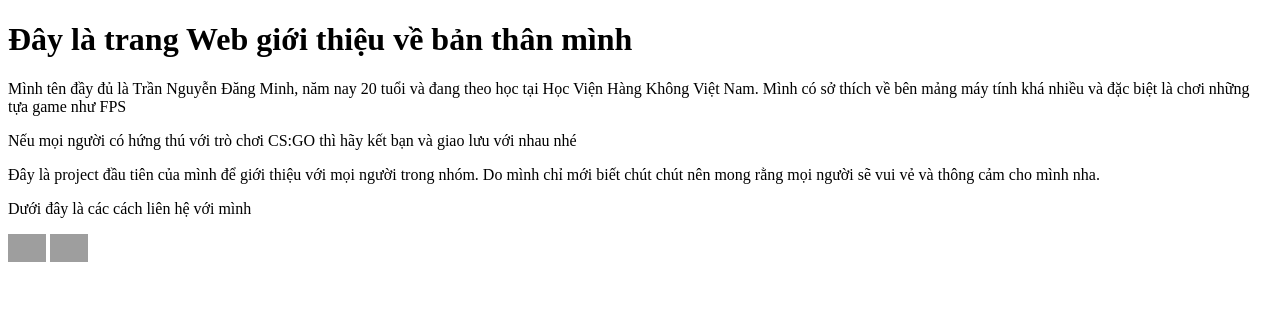
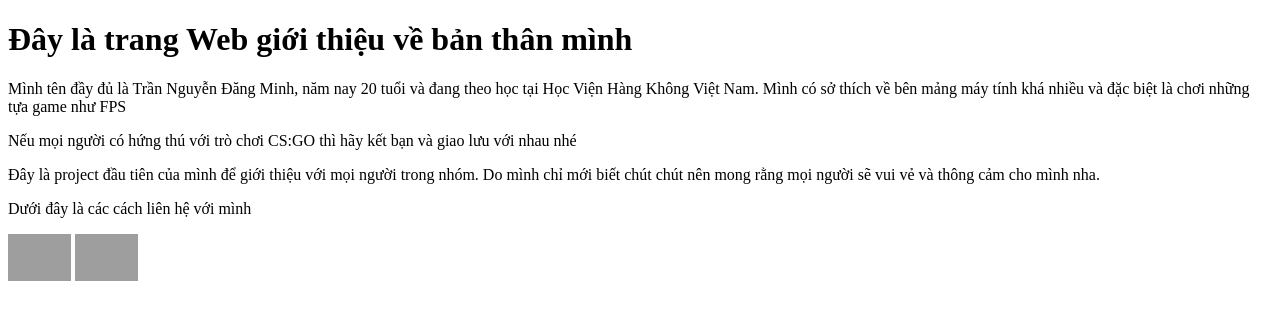
Before and after one commit to Minh2706/GioiThieu, a plain HTML site: page index.html in a window 1280 px wide. Drawn offline with Linux system fonts and the light colour scheme; grey boxes are pictures that could not be loaded.

Commit message:
Update index.html

```diff
--- a/index.html
+++ b/index.html
@@ -16,8 +16,8 @@
     <p>Đây là project đầu tiên của mình để giới thiệu với mọi người trong nhóm. Do mình chỉ mới biết chút chút nên mong rằng mọi người sẽ vui vẻ và thông cảm cho mình nha. </p>
     <p>Dưới đây là các cách liên hệ với mình</p>
 
-    <a href="https://www.facebook.com/minhronny2706/"><img src="https://upload.wikimedia.org/wikipedia/commons/thumb/b/b8/2021_Facebook_icon.svg/2048px-2021_Facebook_icon.svg.png" height="3%" width="3%"></a>
-    <a href="https://steamcommunity.com/id/M1nTranf/"><img src="https://upload.wikimedia.org/wikipedia/commons/thumb/8/83/Steam_icon_logo.svg/512px-Steam_icon_logo.svg.png" height="3%" width="3%"></a>
+    <a href="https://www.facebook.com/minhronny2706/"><img src="https://upload.wikimedia.org/wikipedia/commons/thumb/b/b8/2021_Facebook_icon.svg/2048px-2021_Facebook_icon.svg.png" height="5%" width="5%"></a>
+    <a href="https://steamcommunity.com/id/M1nTranf/"><img src="https://upload.wikimedia.org/wikipedia/commons/thumb/8/83/Steam_icon_logo.svg/512px-Steam_icon_logo.svg.png" height="5%" width="5%"></a>
 </body>
 
 </html>
```
